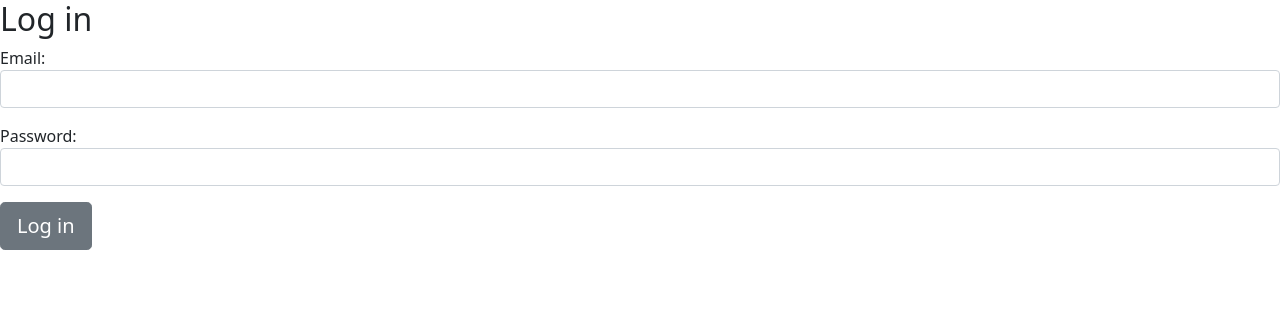
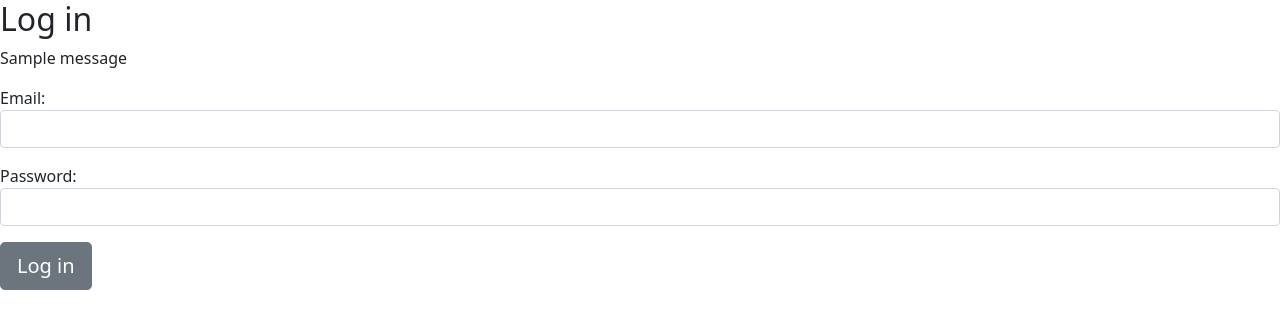
Before and after one commit to baldeep-gill/seg-cw1, a Django app: page /log_in in a window 1280 px wide. Shown: the top 329 px of the page. Run offline with Django 4.2, Linux system fonts and the light colour scheme; tables that the repository leaves empty hold one stand-in row (values such as "Sample post"); one stand-in notice (Sample message) is shown; some libraries are stand-ins or nearby versions.

Commit message:
Add error message for unsuccessful log in

```diff
--- a/lessons/templates/log_in.html
+++ b/lessons/templates/log_in.html
@@ -1,6 +1,9 @@
 {% extends 'base.html' %}
 {% block body %}
     <h2>Log in</h2>
+    {% for message in messages %}
+    <p>{{message}}</p>
+    {% endfor %}
     <form action="{% url 'log_in' %}" method="post">
         {% csrf_token %}
         {% include 'partials/form.html' with form=form %}
--- a/lessons/views.py
+++ b/lessons/views.py
@@ -23,6 +23,7 @@ def log_in(request):
                 login(request, user)
                 #redirect user upon successful log in
                 return redirect('home')
+        messages.add_message(request, messages.ERROR, "User not found")
     form = LogInForm()
     return render(request, 'log_in.html', {'form':form})
 
```
